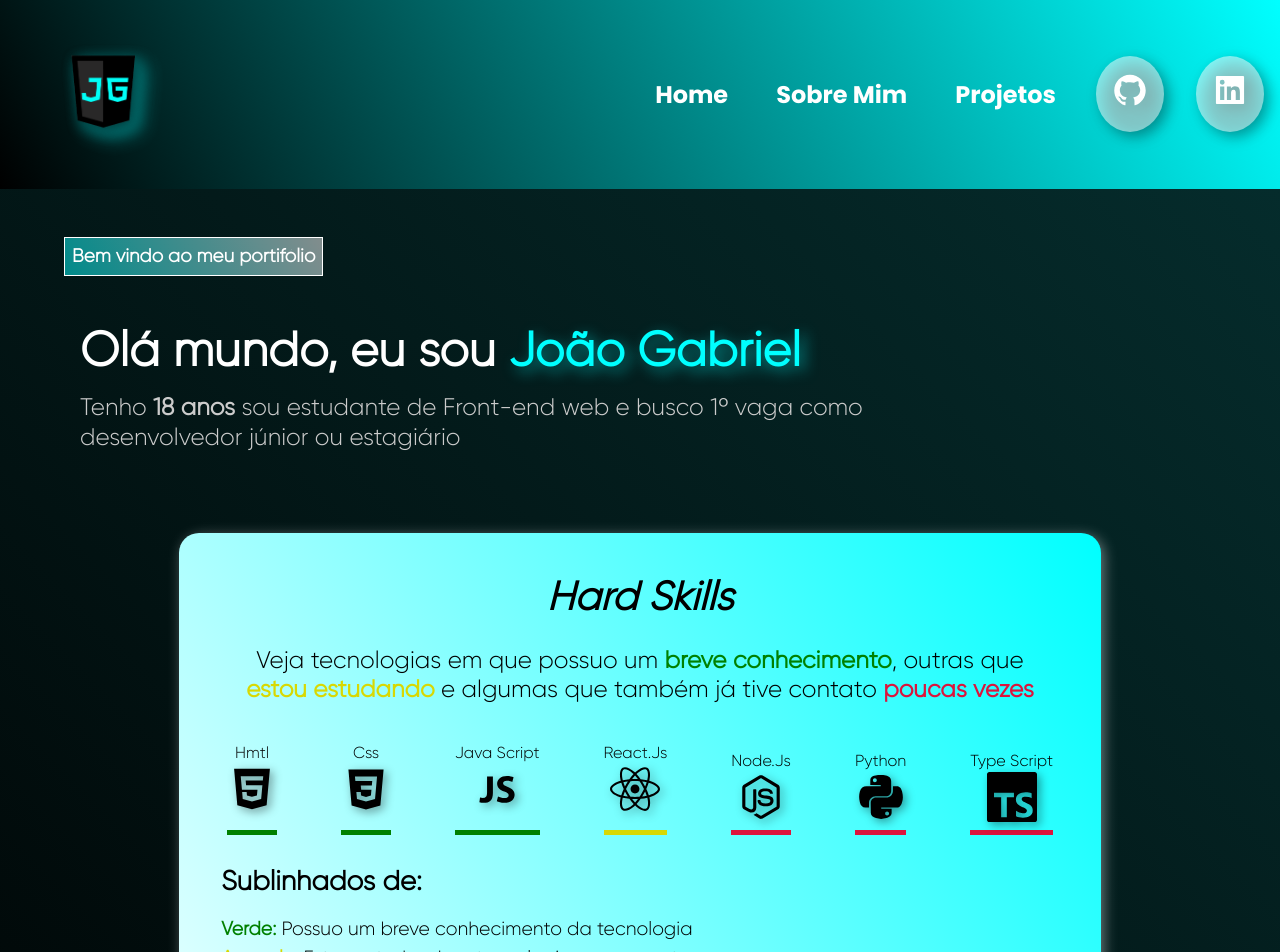
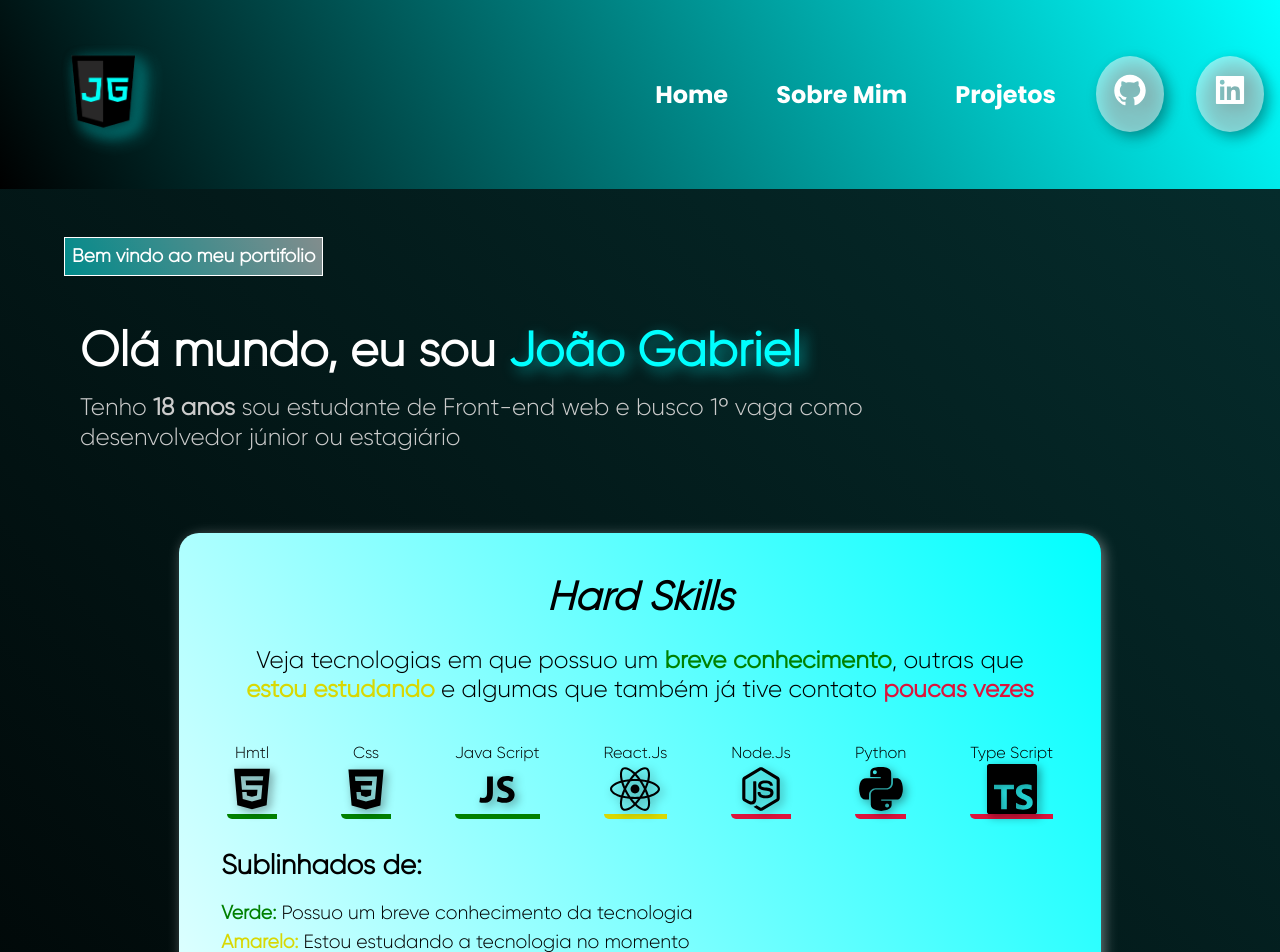
Before and after one commit to oAoj1/Portfolio, a React (Vite) app: page / in a window 1280 px wide. Shown: the top 952 px of the page. Built offline with nearby package versions, Linux system fonts and the light colour scheme.

Commit message:
um bololo de coisa

```diff
--- a/package.json
+++ b/package.json
@@ -9,6 +9,7 @@
     "preview": "vite preview"
   },
   "dependencies": {
+    "framer-motion": "^7.6.12",
     "react": "^18.2.0",
     "react-dom": "^18.2.0",
     "react-icons": "^4.6.0",
--- a/src/Components/Section/Section.css
+++ b/src/Components/Section/Section.css
@@ -72,9 +72,13 @@
 }
 
 .techContent ul{
+    width: 100%;
+    flex-wrap: wrap;
+    margin: auto;
     display: flex;
     list-style-type: none;
     justify-content: center;
+    align-items: center;
 }
 
 .techContent ul li{
@@ -128,17 +132,19 @@
 .techContent ul li:nth-child(2),
 .techContent ul li:nth-child(3){
     border-bottom: 5px solid #008000;
+    border-bottom-left-radius: 5px;
 }
 
 .techContent ul li:nth-child(4){
     border-bottom: 5px solid #d8d803;
+    border-bottom-left-radius: 5px;
 }
 
 .techContent ul li:nth-child(5),
 .techContent ul li:nth-child(6),
 .techContent ul li:nth-child(7){
     border-bottom: 5px solid #dc143c;
-    padding: 0.5em 0;
+    border-bottom-left-radius: 5px;
 }
 
 .skillContent span{
@@ -184,6 +190,7 @@
 .softSkillsContent ul{
     margin: 3em auto;
     display: flex;
+    flex-wrap: wrap;
     justify-content: center;
     list-style: none;
 }
--- a/src/Components/Section/index.jsx
+++ b/src/Components/Section/index.jsx
@@ -1,4 +1,7 @@
 import './Section.css'
+
+import { motion } from 'framer-motion'
+
 import { FaReact } from 'react-icons/fa'
 import { DiJavascript1 } from 'react-icons/di'
 import { AiFillHtml5 } from 'react-icons/ai'
@@ -6,11 +9,13 @@ import { DiCss3 } from 'react-icons/di'
 import { IoLogoNodejs } from 'react-icons/io'
 import { FaPython } from 'react-icons/fa'
 import { SiTypescript } from 'react-icons/si'
+
 import { GiBrain } from 'react-icons/gi'
 import { BiHappyBeaming } from 'react-icons/bi'
 import { AiFillHeart } from 'react-icons/ai'
 import { FaHandRock } from 'react-icons/fa'
 import { GiThink } from 'react-icons/gi'
+
 
 export default function Section(){
 
```
Also changed, not shown: 2 other files (tests, documents, lock files or other folders).
